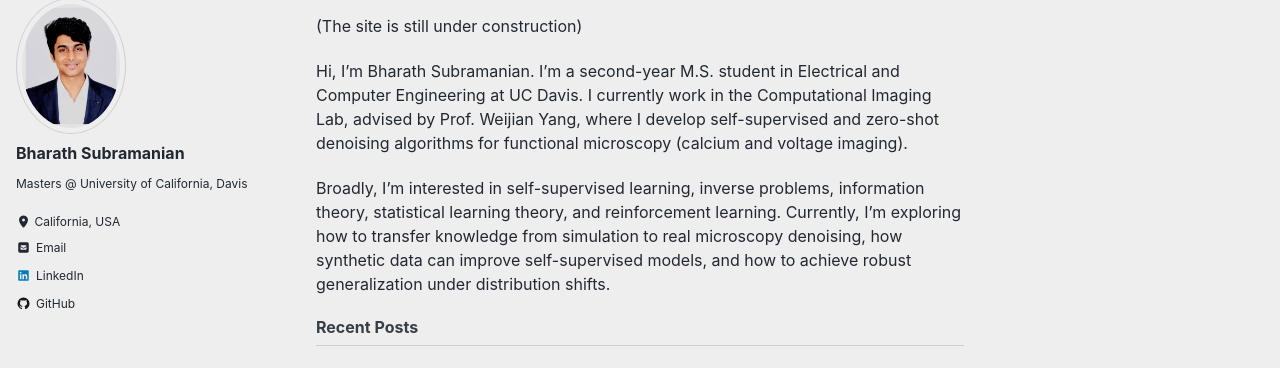
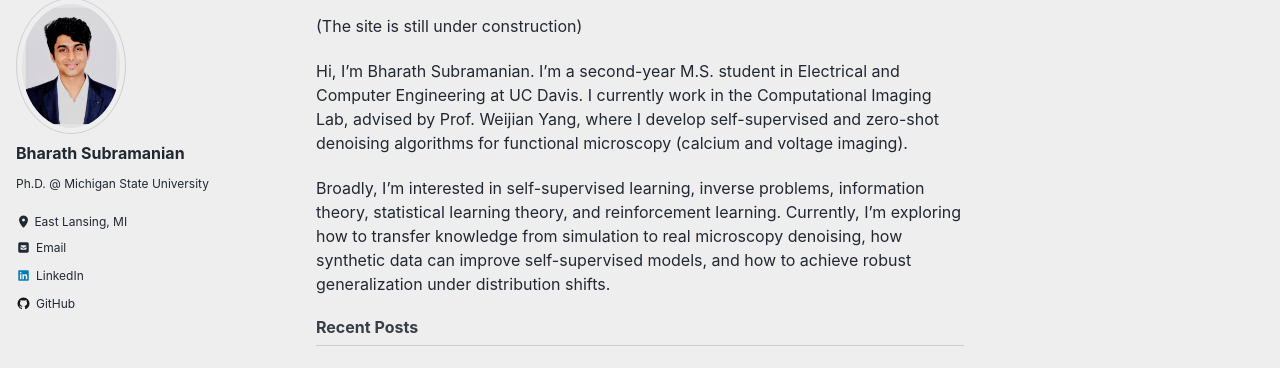
Before and after one commit to bhasub24/bhasub24.github.io, a Jekyll site: the page built from index.md, in a window 1280 px wide. Shown: the part 83-451 px from the top of the page. Built offline with Jekyll 4.4.1, drawn with Linux system fonts in a browser that asks for light colours; cached includes are drawn as plain includes.

Commit message:
Update website profile and contact information

```diff
--- a/_data/authors.yml
+++ b/_data/authors.yml
@@ -1,8 +1,8 @@
 bhasub24:
   name: "Bharath Subramanian"
   avatar: "/assets/images/Bharath_Photo.jpeg"
-  bio: "Masters @ University of California, Davis"
-  location: "California, USA"
-  email: "bhasubramanian247@gmail.com"
+  bio: "Ph.D. @ Michigan State University"
+  location: "East Lansing, MI"
+  email: "subram89@msu.edu"
   github: bhasub24
   linkedin: "https://www.linkedin.com/in/bharath-subramanian-9818561a0/"
```
